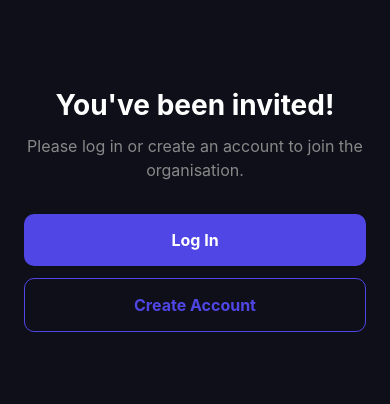
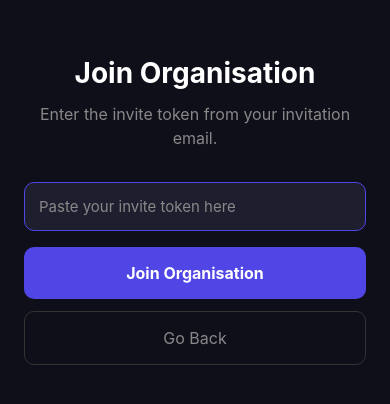
Before and after one commit to Jahvou/StageCOMM, a React Native app in the folder client/: screen /JoinOrg in a window 390 px wide. Shown: the part 212-616 px from the top of the page. Built offline with nearby package versions, Linux system fonts and the light colour scheme; what expo-linking would draw is missing.

Commit message:
Feature: join org screen, invite landing page, token entry flow

```diff
--- a/client/screens/JoinOrgScreen.js
+++ b/client/screens/JoinOrgScreen.js
@@ -7,65 +7,40 @@ import {
   ActivityIndicator,
   Alert,
   TouchableOpacity,
+  TextInput,
+  KeyboardAvoidingView,
+  Platform,
+  TouchableWithoutFeedback,
+  Keyboard,
 } from 'react-native';
 import { useAuth } from '../hooks/useAuth';
 import api from '../services/api';
 
 export default function JoinOrgScreen({ route, navigation }) {
   const { user } = useAuth();
+  const [token, setToken] = useState(route?.params?.token || '');
   const [joining, setJoining] = useState(false);
   const [joined, setJoined] = useState(false);
 
-  // Get token from deep link params
-  const token = route?.params?.token;
-
-  useEffect(() => {
-    if (token && user) {
-      handleJoin();
+  const handleJoin = async () => {
+    if (!token.trim()) {
+      Alert.alert('Error', 'Please enter your invite token');
+      return;
     }
-  }, [token, user]);
-
-  const handleJoin = async () => {
-    if (!token) {
-      Alert.alert('Error', 'Invalid invite link');
+    if (!user) {
+      navigation.navigate('Register');
       return;
     }
     try {
       setJoining(true);
-      await api.post('/api/orgs/join', { token, role: 'team_member' });
+      await api.post('/api/orgs/join', { token: token.trim(), role: 'team_member' });
       setJoined(true);
     } catch (err) {
       Alert.alert('Error', err.response?.data?.message || 'Failed to join organisation');
-      navigation.navigate('Main');
     } finally {
       setJoining(false);
     }
   };
-
-  if (!user) {
-    return (
-      <SafeAreaView style={styles.container}>
-        <View style={styles.inner}>
-          <Text style={styles.title}>You've been invited!</Text>
-          <Text style={styles.subtitle}>
-            Please log in or create an account to join the organisation.
-          </Text>
-          <TouchableOpacity
-            style={styles.button}
-            onPress={() => navigation.navigate('Login')}
-          >
-            <Text style={styles.buttonText}>Log In</Text>
-          </TouchableOpacity>
-          <TouchableOpacity
-            style={styles.buttonOutline}
-            onPress={() => navigation.navigate('Register')}
-          >
-            <Text style={styles.buttonOutlineText}>Create Account</Text>
-          </TouchableOpacity>
-        </View>
-      </SafeAreaView>
-    );
-  }
 
   if (joining) {
     return (
@@ -100,34 +75,67 @@ export default function JoinOrgScreen({ route, navigation }) {
 
   return (
     <SafeAreaView style={styles.container}>
+      <KeyboardAvoidingView
+        style={styles.flex}
+        behavior={Platform.OS === 'ios' ? 'padding' : undefined}
+      >
+        <TouchableWithoutFeedback onPress={Keyboard.dismiss}>
           <View style={styles.inner}>
-        <Text style={styles.title}>Invalid Invite</Text>
+            <Text style={styles.title}>Join Organisation</Text>
             <Text style={styles.subtitle}>
-          This invite link is invalid or has expired.
+              Enter the invite token from your invitation email.
             </Text>
+            <TextInput
+              style={styles.input}
+              placeholder="Paste your invite token here"
+              placeholderTextColor="#888"
+              value={token}
+              onChangeText={setToken}
+              autoCapitalize="none"
+              autoCorrect={false}
+            />
             <TouchableOpacity
               style={styles.button}
-          onPress={() => navigation.navigate('Main')}
+              onPress={handleJoin}
+              disabled={joining}
             >
-          <Text style={styles.buttonText}>Go to App</Text>
+              <Text style={styles.buttonText}>Join Organisation</Text>
+            </TouchableOpacity>
+            <TouchableOpacity
+              style={styles.buttonOutline}
+              onPress={() => navigation.goBack()}
+            >
+              <Text style={styles.buttonOutlineText}>Go Back</Text>
             </TouchableOpacity>
           </View>
+        </TouchableWithoutFeedback>
+      </KeyboardAvoidingView>
     </SafeAreaView>
   );
 }
 
 const styles = StyleSheet.create({
   container: { flex: 1, backgroundColor: '#0f0f1a' },
-  inner: { flex: 1, justifyContent: 'center', alignItems: 'center', paddingHorizontal: 24 },
-  emoji: { fontSize: 64, marginBottom: 16 },
+  flex: { flex: 1 },
+  inner: { flex: 1, justifyContent: 'center', paddingHorizontal: 24 },
+  emoji: { fontSize: 64, textAlign: 'center', marginBottom: 16 },
   title: { fontSize: 28, fontWeight: 'bold', color: '#fff', textAlign: 'center', marginBottom: 12 },
   subtitle: { fontSize: 16, color: '#888', textAlign: 'center', marginBottom: 32, lineHeight: 24 },
+  input: {
+    backgroundColor: '#1e1e2e',
+    color: '#fff',
+    borderRadius: 10,
+    padding: 14,
+    marginBottom: 16,
+    fontSize: 15,
+    borderWidth: 1,
+    borderColor: '#4f46e5',
+  },
   button: {
     backgroundColor: '#4f46e5',
     borderRadius: 10,
     padding: 16,
     alignItems: 'center',
-    width: '100%',
     marginBottom: 12,
   },
   buttonText: { color: '#fff', fontSize: 16, fontWeight: 'bold' },
@@ -135,9 +143,8 @@ const styles = StyleSheet.create({
     borderRadius: 10,
     padding: 16,
     alignItems: 'center',
-    width: '100%',
     borderWidth: 1,
-    borderColor: '#4f46e5',
+    borderColor: '#333',
   },
-  buttonOutlineText: { color: '#4f46e5', fontSize: 16, fontWeight: 'bold' },
+  buttonOutlineText: { color: '#888', fontSize: 16 },
 });
--- a/client/screens/LoginScreen.js
+++ b/client/screens/LoginScreen.js
@@ -67,6 +67,10 @@ export default function LoginScreen({ navigation }) {
         <TouchableOpacity onPress={() => navigation.navigate('Register')}>
           <Text style={styles.link}>Don't have an account? Register</Text>
         </TouchableOpacity>
+
+        <TouchableOpacity onPress={() => navigation.navigate('JoinOrg')}>
+          <Text style={styles.link}>Have an invite token? Join Organisation</Text>
+        </TouchableOpacity>
       </View>
     </SafeAreaView>
   );
```
Also changed, not shown: 1 other file (tests, documents, lock files or other folders). Lines whose indentation alone changed are shown as unchanged.
